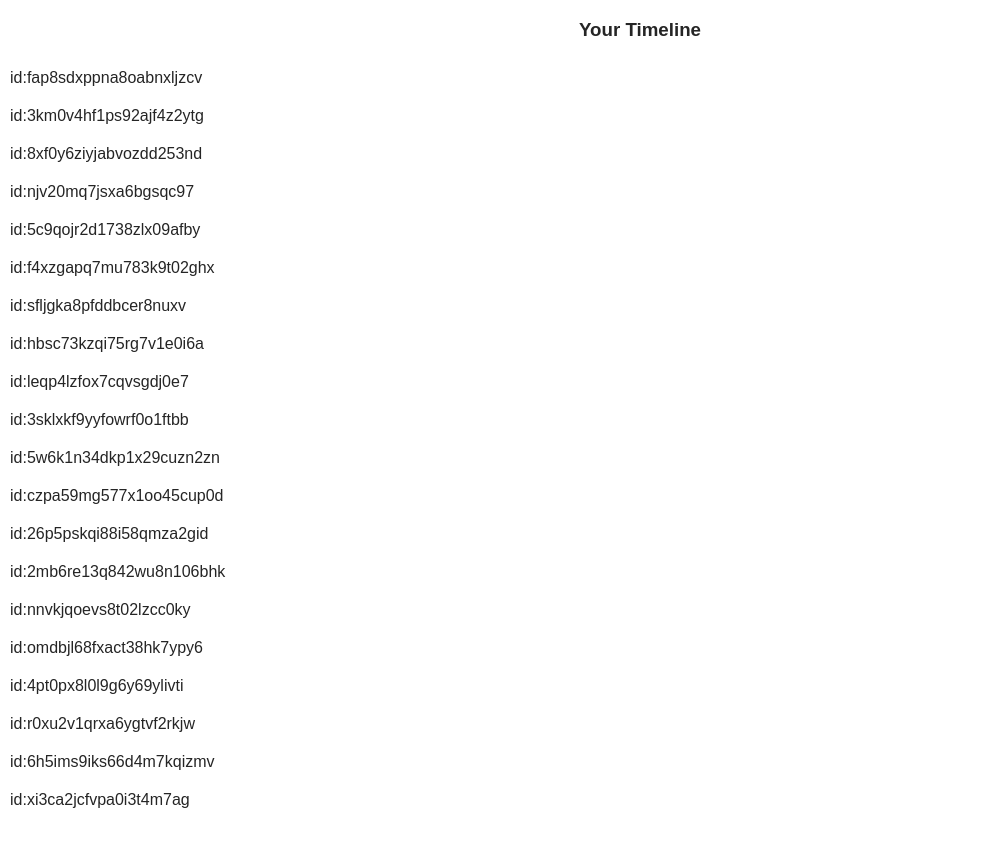
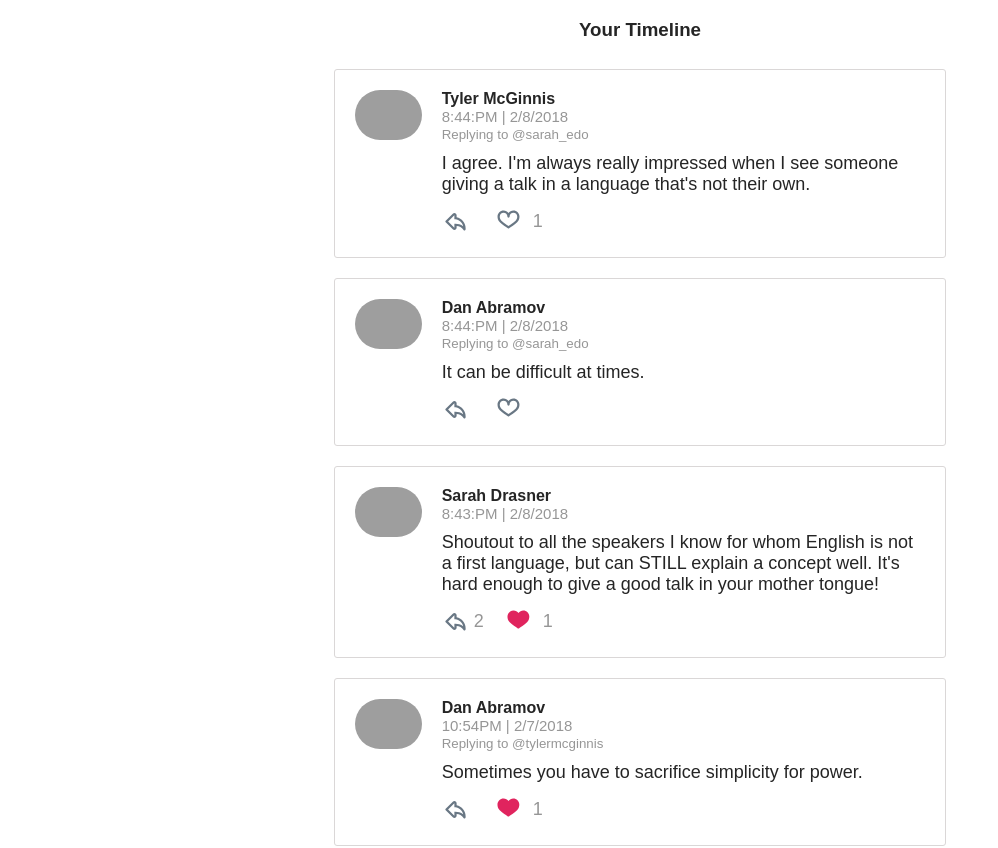
Before and after one commit to srjshrivastav/Udacity, a React (Create React App) app in the folder Twitter-kindOf/: page / in a window 1280 px wide. Shown: the top 848 px of the page, without its empty margins (0-998 px from the left). Built offline with nearby package versions, Linux system fonts and the light colour scheme; grey boxes are pictures that could not be loaded.

Commit message:
Complete dashboard UI

```diff
--- a/Twitter-kindOf/package.json
+++ b/Twitter-kindOf/package.json
@@ -5,6 +5,7 @@
   "dependencies": {
     "react": "^16.2.0",
     "react-dom": "^16.2.0",
+    "react-icons": "^3.10.0",
     "react-redux": "^7.2.0",
     "react-scripts": "1.1.1",
     "redux": "^4.0.5",
--- a/Twitter-kindOf/src/components/Dashboard.js
+++ b/Twitter-kindOf/src/components/Dashboard.js
@@ -1,5 +1,6 @@
 import React from 'react'
 import {connect} from 'react-redux'
+import Tweet from './tweet'
 
 
 class Dashboard extends React.Component{
@@ -10,7 +11,7 @@
                 <ul className='dashboard-list'>
                     {this.props.tweetIds.map((id)=>(
                         <li key={id}>
-                            id:{id}
+                            <Tweet id={id} />
                         </li>
                     ))}
 
--- /dev/null
+++ b/Twitter-kindOf/src/components/tweet.js
@@ -0,0 +1,59 @@
+import React from 'react'
+import {connect} from 'react-redux'
+import {formatTweet,formatDate} from '../utils/helpers'
+import {TiArrowBackOutline,TiHeartOutline,TiHeartFullOutline} from 'react-icons/ti/index'
+
+class Tweet extends React.Component{
+    handleLikes=(e)=>{
+            e.preventDefault()
+    }
+
+    toParent=(e,id)=>{
+        e.preventDefault
+    }
+
+    render(){
+        const {tweet}=this.props
+
+        const {name,replies,likes,timestamp,avatar,text,hasLiked,parent} = tweet
+
+        return(
+            <div className='tweet'>
+                <img src={avatar} className='avatar' alt={`Avatar of ${name}`}/>
+                <div>
+                    <div className='tweet-info'>
+                        <div>
+                        <span>{name}</span>
+                        <div>{formatDate(timestamp)}</div>
+                        {parent && (
+                            <button className='replying-to' onClick={(e)=>this.toParent(e,parent.id)}>
+                                Replying to @{parent.author}
+                            </button>
+                        )}
+                        <p>{text}</p>
+                        <div className='tweet-icons'>
+                        <TiArrowBackOutline className='tweet-icon'/>
+                        <span>{
+                            replies!==0 && replies}</span>
+                        <button className='heart-button' onClick={this.handleLikes} >{hasLiked ? <TiHeartFullOutline color='#e0245e' className='tweet-icon'/>
+                        :<TiHeartOutline className='tweet-icon'/>}</button>
+                        <span>{likes!==0&&likes}</span>
+                        </div>
+
+                        </div>
+                    </div>
+                </div>
+
+            </div>
+        )
+    }
+}
+function  mapStateToProps({authUser,tweets,users},{id}) {
+    const tweet = tweets[id]
+    const parentTweet = tweet? tweets[tweet.replyingTo] :null
+    return{
+        authUser,
+        tweet : tweet?formatTweet(tweet,users[tweet.author],authUser,parentTweet):null
+    }
+}
+export default connect(mapStateToProps)(Tweet)
```
Also changed, not shown: 1 other file (tests, documents, lock files or other folders).
